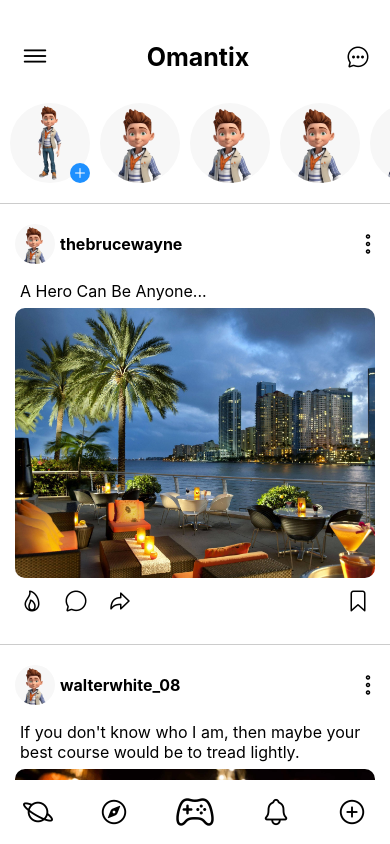
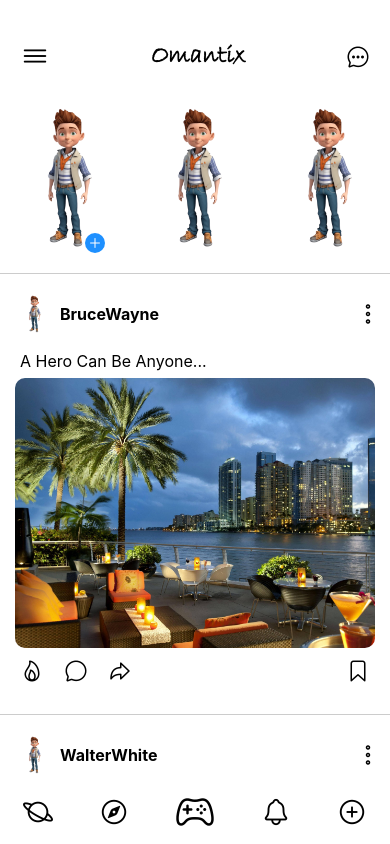
Before and after one commit to samanvay13/Social-Network, a React Native app: screen /Home in a window 390 px wide. Built offline with nearby package versions, Linux system fonts and the light colour scheme.

Commit message:
Flex feed avatar adjustments

```diff
--- a/app.json
+++ b/app.json
@@ -26,6 +26,14 @@
     },
     "web": {
       "favicon": "./assets/favicon.png"
-    }
+    },
+    "plugins": [
+      [
+        "expo-font",
+        {
+          "fonts": ["./src/assets/fonts/bradhitc.tff"]
+        }
+      ]
+    ]
   }
 }
--- a/src/screens/home.jsx
+++ b/src/screens/home.jsx
@@ -1,11 +1,16 @@
 import React, { useRef, useState } from 'react';
 import { View, ScrollView, StyleSheet, Text, Platform, TouchableOpacity, Animated, Image } from 'react-native';
 import { Ionicons } from '@expo/vector-icons';
+import { useFonts } from 'expo-font';
 import MenuContent from '../components/menuContent';
 
 const HomeScreen = () => {
   const [isMenuOpen, setIsMenuOpen] = useState(false);
   const menuAnimation = useRef(new Animated.Value(0)).current;
+
+  const [fontsLoaded] = useFonts({
+    'Bradley-Handwriting': require('../assets/fonts/bradhitc.ttf'),
+  })
 
   const toggleMenu = () => {
     Animated.timing(menuAnimation, {
@@ -38,7 +43,7 @@ const HomeScreen = () => {
               >
                 <Ionicons name="menu-outline" size={30} color="black" />
               </TouchableOpacity>
-              <Text style={styles.headerTitle}>Omantix</Text>
+              <Text style={[styles.headerTitle, {fontFamily: 'Bradley-Handwriting'}]}>Omantix</Text>
               <TouchableOpacity
                 style={{ paddingRight: 10 }}
                 onPress={() => {}}
@@ -101,7 +106,7 @@ const HomeScreen = () => {
                   <View style={styles.avatar}>
                     <Image source={require('../assets/avatars/mr.diablo.png')} style={styles.postAvatarImage} />
                   </View>
-                  <Text style={styles.username}>thebrucewayne</Text>
+                  <Text style={styles.username}>BruceWayne</Text>
                 </View>
                 <View style={styles.rightInfo}>
                   <Ionicons name="ellipsis-vertical-outline" size={24} color="black"/>
@@ -132,7 +137,7 @@ const HomeScreen = () => {
                   <View style={styles.avatar}>
                     <Image source={require('../assets/avatars/mr.diablo.png')} style={styles.postAvatarImage} />
                   </View>
-                  <Text style={styles.username}>walterwhite_08</Text>
+                  <Text style={styles.username}>WalterWhite</Text>
                 </View>
                 <View style={styles.rightInfo}>
                   <Ionicons name="ellipsis-vertical-outline" size={24} color="black"/>
@@ -163,7 +168,7 @@ const HomeScreen = () => {
                   <View style={styles.avatar}>
                     <Image source={require('../assets/avatars/mr.diablo.png')} style={styles.postAvatarImage} />
                   </View>
-                  <Text style={styles.username}>lawyer.harveyspecter</Text>
+                  <Text style={styles.username}>HarveySpecter</Text>
                 </View>
                 <View style={styles.rightInfo}>
                   <Ionicons name="ellipsis-vertical-outline" size={24} color="black"/>
@@ -194,7 +199,7 @@ const HomeScreen = () => {
                   <View style={styles.avatar}>
                     <Image source={require('../assets/avatars/mr.diablo.png')} style={styles.postAvatarImage} />
                   </View>
-                  <Text style={styles.username}>satoruuu1gojooo</Text>
+                  <Text style={styles.username}>SatoruuuGojooo</Text>
                 </View>
                 <View style={styles.rightInfo}>
                   <Ionicons name="ellipsis-vertical-outline" size={24} color="black"/>
@@ -225,7 +230,7 @@ const HomeScreen = () => {
                   <View style={styles.avatar}>
                     <Image source={require('../assets/avatars/mr.diablo.png')} style={styles.postAvatarImage} />
                   </View>
-                  <Text style={styles.username}>wick4action</Text>
+                  <Text style={styles.username}>JohnWick</Text>
                 </View>
                 <View style={styles.rightInfo}>
                   <Ionicons name="ellipsis-vertical-outline" size={24} color="black"/>
@@ -287,6 +292,11 @@ const styles = StyleSheet.create({
     backgroundColor: '#fff',
     borderBottomColor: '#ccc',
     paddingVertical: 10,
+    ...Platform.select({
+      android: {
+        elevation: 20,
+      },
+    }),
   },
   headerTitle: {
     fontWeight: 'bold',
@@ -302,15 +312,12 @@ const styles = StyleSheet.create({
     zIndex: 1,
     borderRightWidth: 0,
     borderRightColor: '#ccc',
-  },
-  backdrop: {
-    position: 'absolute',
-    top: 0,
-    left: 0,
-    right: 0,
-    bottom: 0,
-    backgroundColor: 'black',
-    zIndex: 0,
+    paddingVertical: 10,
+    ...Platform.select({
+      android: {
+        elevation: 500,
+      },
+    }),
   },
   storiesContainer: {
     paddingVertical: 10,
@@ -318,9 +325,8 @@ const styles = StyleSheet.create({
     flexDirection: 'row',
   },
   myStory: {
-    width: 80,
-    height: 80,
-    backgroundColor: '#f7f7f7',
+    width: 120,
+    height: 150,
     borderRadius: 40,
     marginRight: 10,
     position: 'relative',
@@ -328,7 +334,7 @@ const styles = StyleSheet.create({
   plusIcon: {
     position: 'absolute',
     bottom: 0,
-    right: 0,
+    right: 25,
     backgroundColor: 'dodgerblue',
     borderRadius: 10,
     width: 20,
@@ -337,19 +343,18 @@ const styles = StyleSheet.create({
     justifyContent: 'center',
   },
   story: {
-    width: 80,
-    height: 80,
-    backgroundColor: '#f7f7f7',
+    width: 120,
+    height: 150,
     borderRadius: 40,
     marginRight: 10,
     overflow: 'hidden',
   },
   myAvatarImage: {
-    width: 80,
-    height: 80,
+    width: 120,
+    height: 150,
   },
   avatarImage: {
-    width: 80,
+    width: 120,
     height: 150,
   },
   postsContainer: {
@@ -376,14 +381,13 @@ const styles = StyleSheet.create({
   avatar: {
     width: 40,
     height: 40,
-    backgroundColor: '#f7f7f7',
     borderRadius: 20,
     marginHorizontal: 5,
     overflow: 'hidden',
   },
   postAvatarImage: {
     width: 40,
-    height: 80,
+    height: 40,
   },
   username: {
     fontSize: 16,
--- a/src/screens/mainCharacterFeed.jsx
+++ b/src/screens/mainCharacterFeed.jsx
@@ -159,7 +159,7 @@ const styles = StyleSheet.create({
     borderBottomColor: '#ccc',
     ...Platform.select({
       android: {
-        elevation: 3,
+        elevation: 20,
       },
     }),
   },
@@ -182,17 +182,20 @@ const styles = StyleSheet.create({
   },
   sectionLeft: {
     flex: 1,
+    alignItems: 'center',
   },
   sectionTitle: {
     fontSize: 18,
     fontWeight: 'bold',
     marginBottom: 10,
+    alignItems: 'center',
   },
   quoteBox: {
     justifyContent: 'center',
     alignItems: 'center',
     backgroundColor: 'lightgray',
     paddingVertical: 40,
+    paddingHorizontal: 20,
     borderRadius: 5,
   },
   quoteText: {
@@ -261,7 +264,7 @@ const styles = StyleSheet.create({
     fontSize: 14,
   },
   addMemory: {
-    paddingHorizontal: 30,
+    paddingHorizontal: 20,
     paddingTop: 20,
   },
   addMemoryPlusIcon: {
```
Also changed, not shown: package.json (+4 -3 lines), src/assets/fonts/bradhitc.ttf (added), src/screens/securityPin.jsx (added), 1 other file (tests, documents, lock files or other folders).
